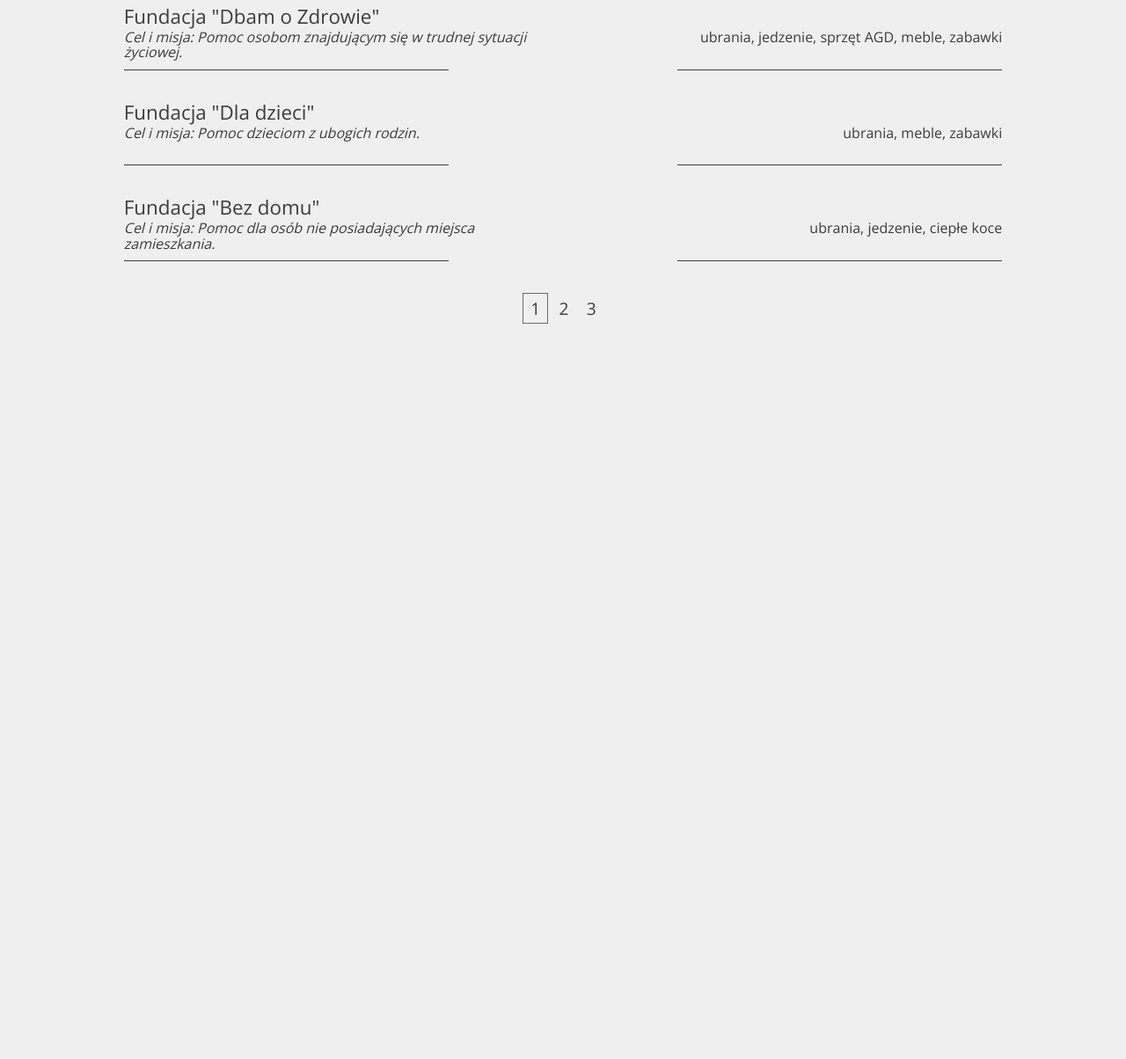
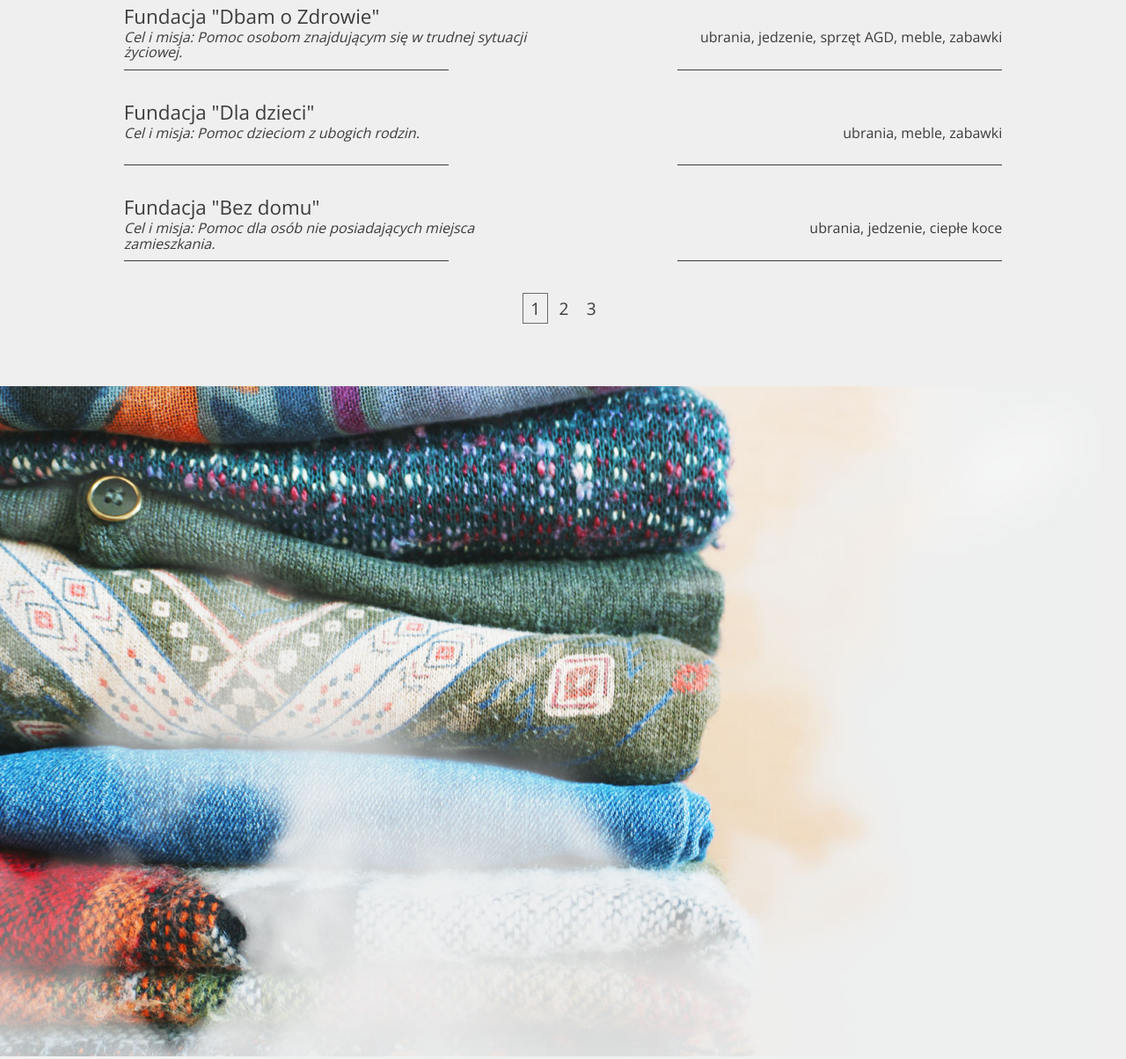
Before and after one commit to nyziek/oddaj_rzeczy_landing_page, a website: page index.html in a window 1280 px wide. Shown: the part 2860-4064 px from the top of the page at 88% size. Before the commit the page ends 3299 px from the top, so only its background shows below. Drawn offline with nearby package versions, Linux system fonts and the light colour scheme.

Commit message:
add contact section width, height and background.

```diff
--- /dev/null
+++ b/scss/_contact.scss
@@ -0,0 +1,7 @@
+#contact {
+    width: 100%;
+    height: 47.8rem;
+    background-image: url("../images/footer_bg_img.jpg");
+    background-size: contain;
+    background-repeat: no-repeat;
+}
--- a/scss/main.scss
+++ b/scss/main.scss
@@ -12,3 +12,4 @@ $colorEmphasize: #FBD649;
 @import "steps";
 @import "about";
 @import "charities";
+@import "contact";
```
Also changed, not shown: css/main.css, images/footer_bg_img.jpg (added), 1 other file.
